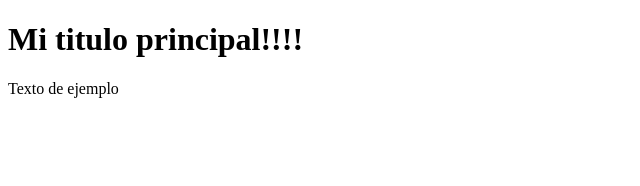
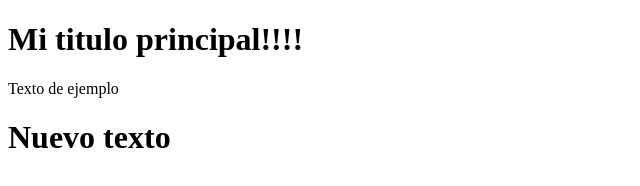
Before and after one commit to Kelocoes/front-end-beginner, a plain HTML site: page index.html in a window 1280 px wide. Shown: the whole page, without its empty margins (0-640 px from the left). Drawn offline with Linux system fonts and the light colour scheme.

Commit message:
feature<index.html>: new heading on landing

```diff
--- a/index.html
+++ b/index.html
@@ -8,5 +8,6 @@
 <body>
     <h1>Mi titulo principal!!!!</h1>
     <p>Texto de ejemplo</p>
+    <h1>Nuevo texto</h1>
 </body>
 </html>
```
